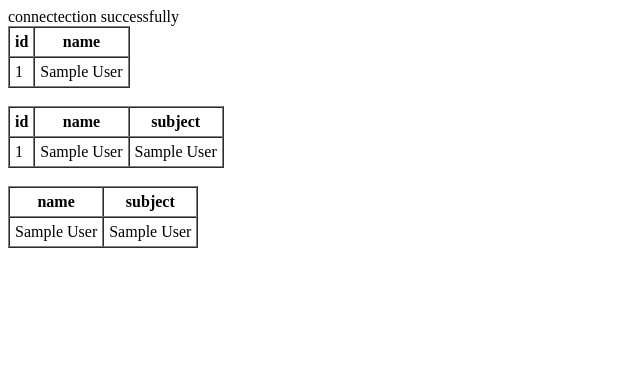
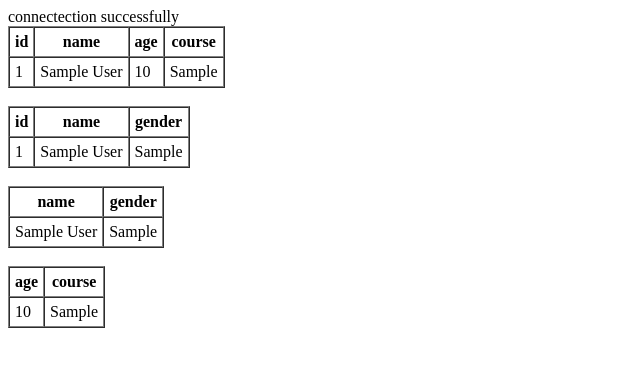
Before and after one commit to DHershon/MYCSC3132-Project, a PHP site: page /22.11.2024/multiTable.php in a window 1280 px wide. Shown: the top 367 px of the page, without its empty margins (0-640 px from the left). Run offline with PHP 8.4, Linux system fonts and the light colour scheme; tables that the repository leaves empty or names only in its code hold one stand-in row (values such as "Sample post").

Commit message:
22.11.2024 Commit

```diff
--- a/22.11.2024/multiTable.php
+++ b/22.11.2024/multiTable.php
@@ -91,5 +91,7 @@
     }
     }
     echo "<br>";
-    showTable1("teacher",$connect,["name","subject"]);
+    showTable1("teacher",$connect,["name","gender"]);
+    echo "<br>";
+    showTable1("student",$connect,["age","course"]);
 ?>
```
